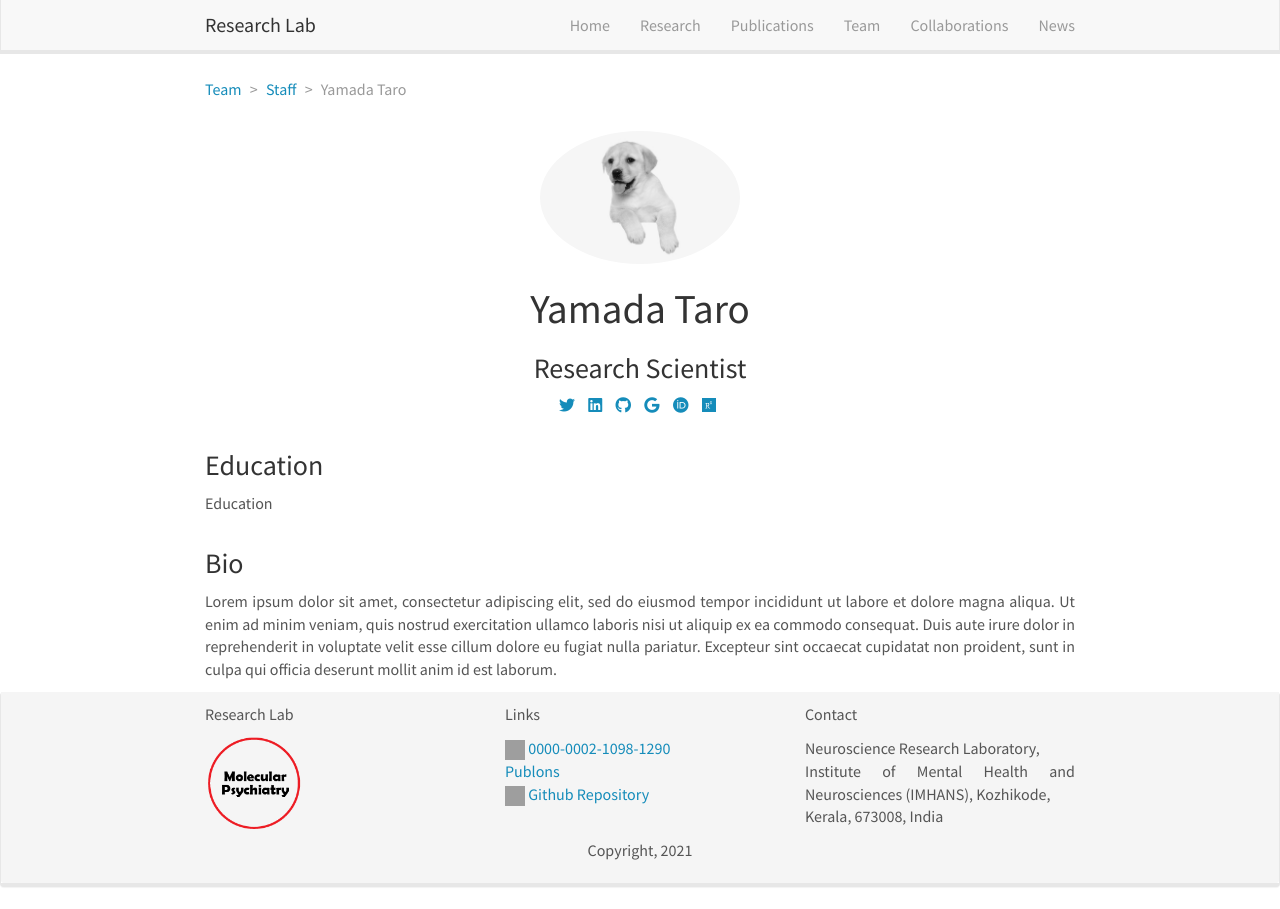
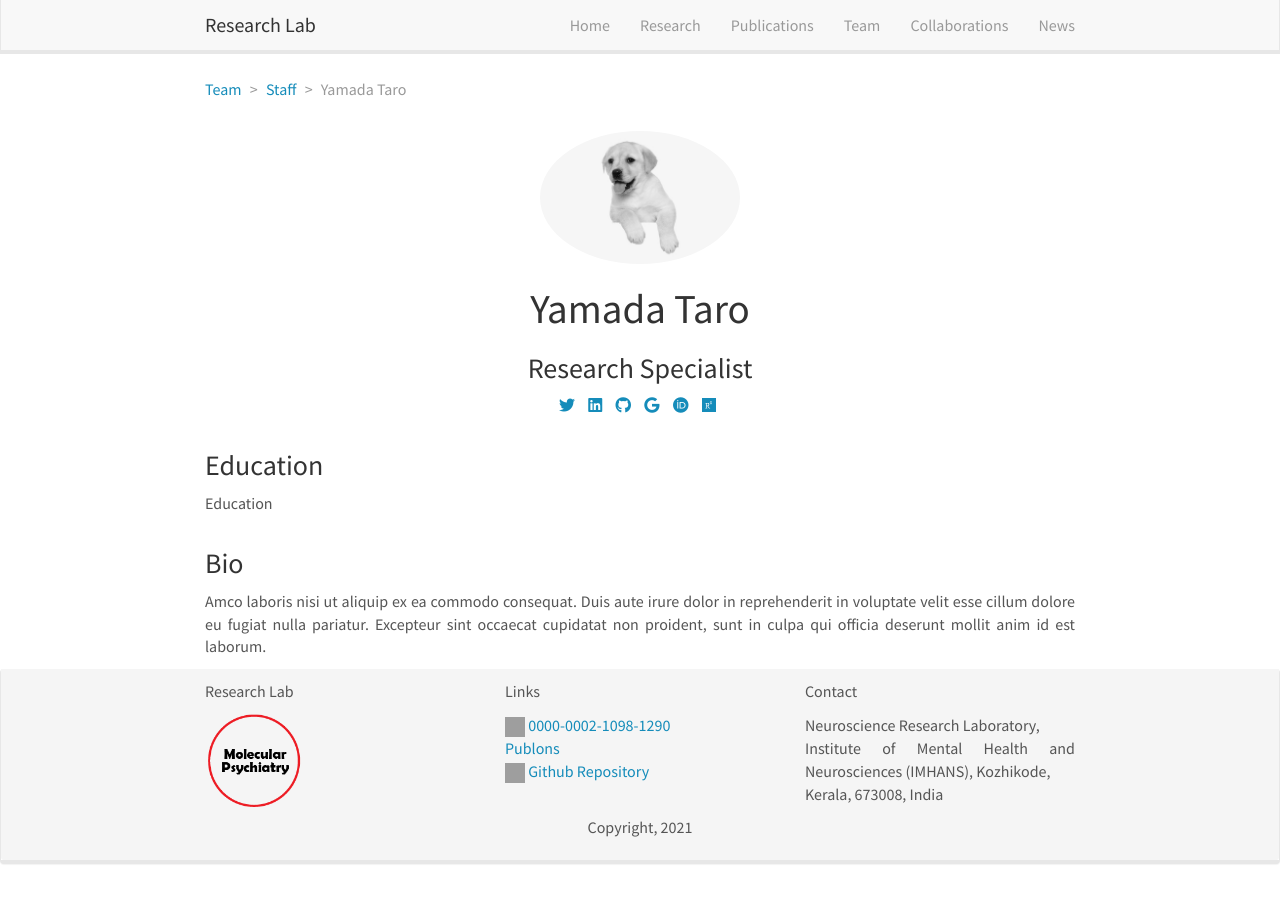
Before and after one commit to molecularpsychiatrylab/molecularpsychiatrylab.github.io, a Jekyll site: the page built from _pages/team/_posts/2016-09-03-researcher-staff.md, in a window 1280 px wide. Built offline with Jekyll 4.4.1, drawn with Linux system fonts in a browser that asks for light colours; nearby versions of some CDN libraries; grey boxes are pictures that could not be loaded.

Commit message:
Update 2016-09-03-researcher-staff.md

```diff
--- a/_pages/team/_posts/2016-09-03-researcher-staff.md
+++ b/_pages/team/_posts/2016-09-03-researcher-staff.md
@@ -3,7 +3,7 @@
 category: staff
 title: Yamada Taro
 image: yamada.png
-role: Research Scientist
+role: Research Specialist
 permalink: 'team/researcher-name'
 social:
     twitter: https://twitter.com/
@@ -16,5 +16,4 @@
 education:
  - Education
 ---
-
-Lorem ipsum dolor sit amet, consectetur adipiscing elit, sed do eiusmod tempor incididunt ut labore et dolore magna aliqua. Ut enim ad minim veniam, quis nostrud exercitation ullamco laboris nisi ut aliquip ex ea commodo consequat. Duis aute irure dolor in reprehenderit in voluptate velit esse cillum dolore eu fugiat nulla pariatur. Excepteur sint occaecat cupidatat non proident, sunt in culpa qui officia deserunt mollit anim id est laborum.
+Amco laboris nisi ut aliquip ex ea commodo consequat. Duis aute irure dolor in reprehenderit in voluptate velit esse cillum dolore eu fugiat nulla pariatur. Excepteur sint occaecat cupidatat non proident, sunt in culpa qui officia deserunt mollit anim id est laborum.
```
